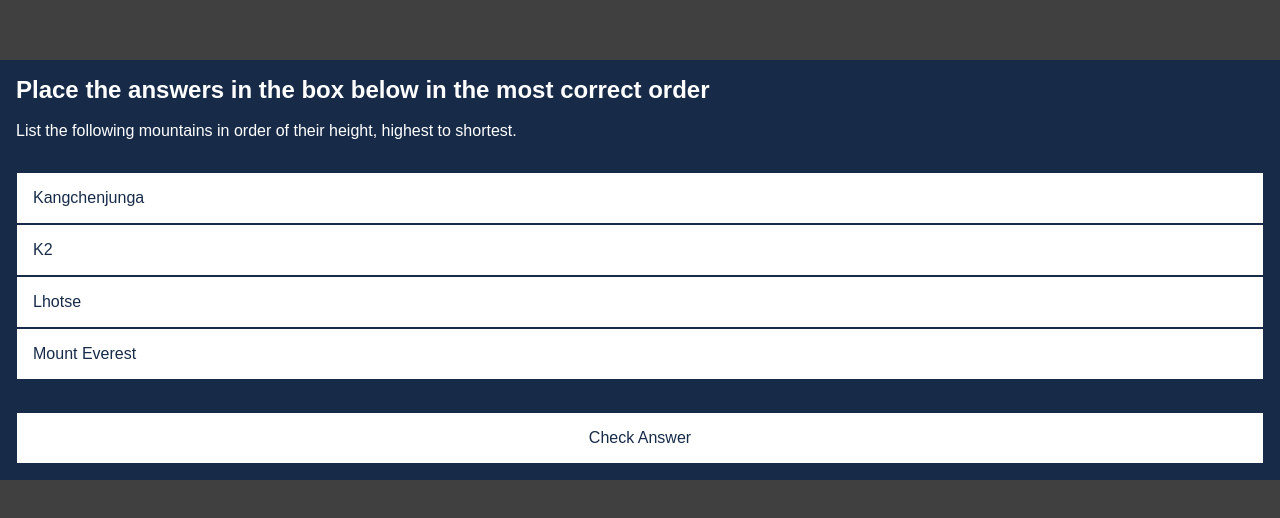
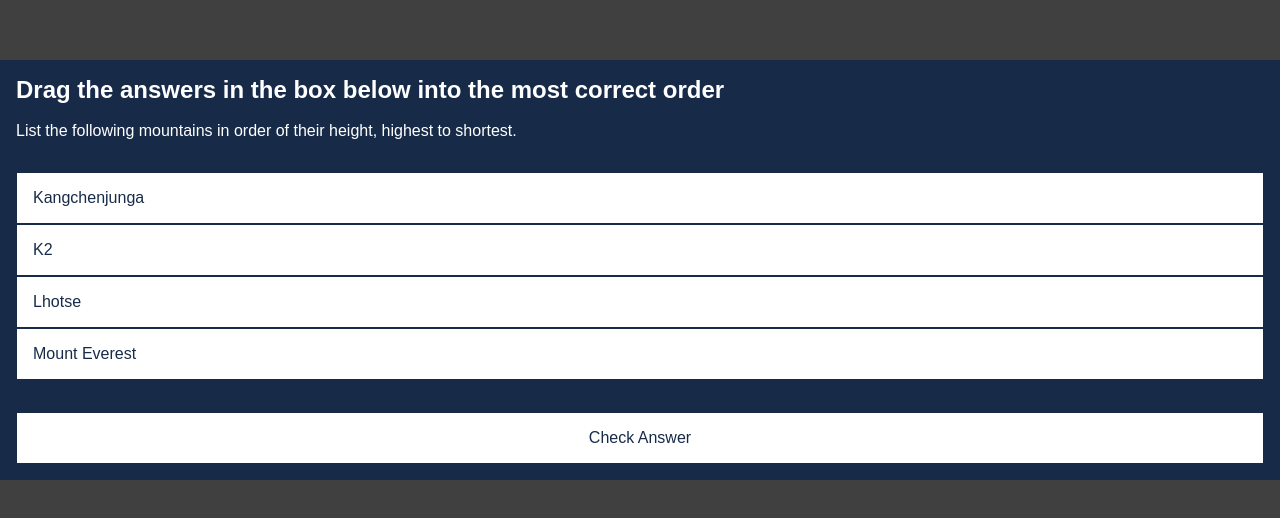
Before and after one commit to Digital-Access/Drag-n-Drop-Template, a plain HTML site: page index.html in a window 1280 px wide. Shown: the part 130-648 px from the top of the page. Drawn offline with Linux system fonts and the light colour scheme; a web font is replaced by a local one.

Commit message:
Update index.html

```diff
--- a/index.html
+++ b/index.html
@@ -12,7 +12,7 @@
 <body>
 
     <div class="instructionContainer">
-        <h2 id="instructions" class=" instructions">Place the answers in the box below in the most correct order</h2>
+        <h2 id="instructions" class=" instructions">Drag the answers in the box below into the most correct order</h2>
         <br>
         <p id="question" >List the following mountains in order of their height, highest to shortest. </p>
     </div>
```
